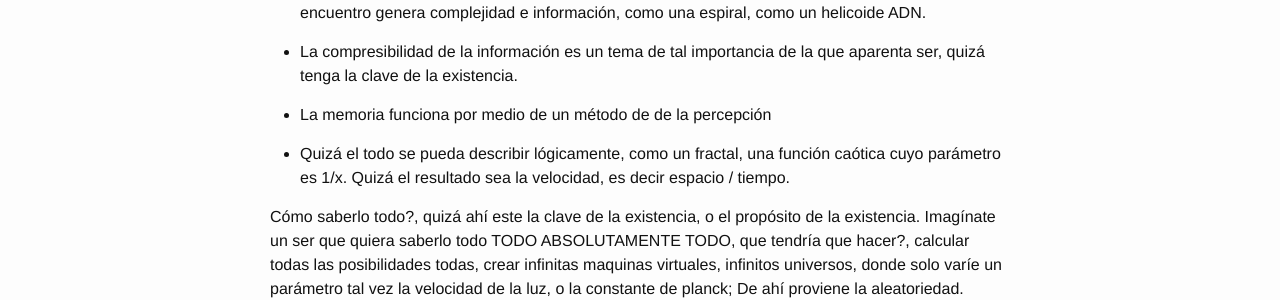
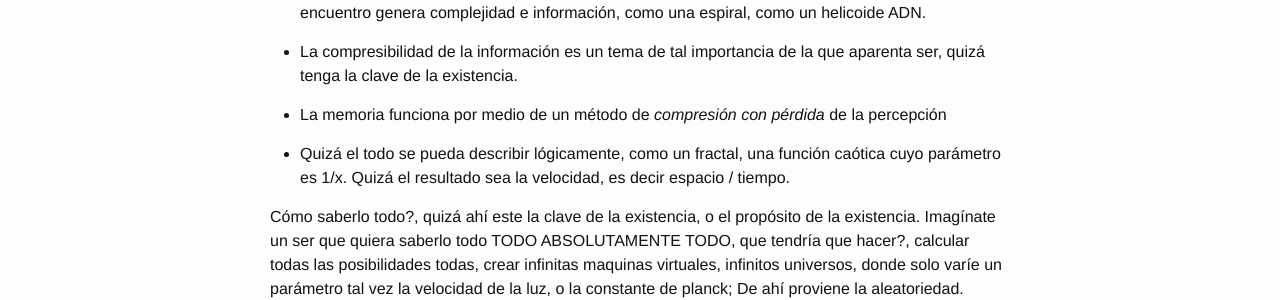
Before and after one commit to alejor/alejor.github.io, a Jekyll site: the page built from _posts/2014-11-25-En-el-principio.markdown, in a window 1280 px wide. Shown: the part 781-1081 px from the top of the page. Built offline with Jekyll 4.4.1, drawn with Linux system fonts in a browser that asks for light colours.

Commit message:
Corrección de premisas por uso de <>

```diff
--- a/_posts/2014-11-25-En-el-principio.markdown
+++ b/_posts/2014-11-25-En-el-principio.markdown
@@ -26,7 +26,7 @@
 
 * La compresibilidad de la información es un tema de tal importancia de la que aparenta ser, quizá tenga la clave de la existencia.
 
-* La memoria funciona por medio de un método de <compresión con pérdida> de la percepción
+* La memoria funciona por medio de un método de *compresión con pérdida* de la percepción
 
 * Quizá el todo se pueda describir lógicamente, como un fractal, una función caótica cuyo parámetro es 1/x. Quizá el resultado sea la velocidad, es decir espacio / tiempo.
 
```
